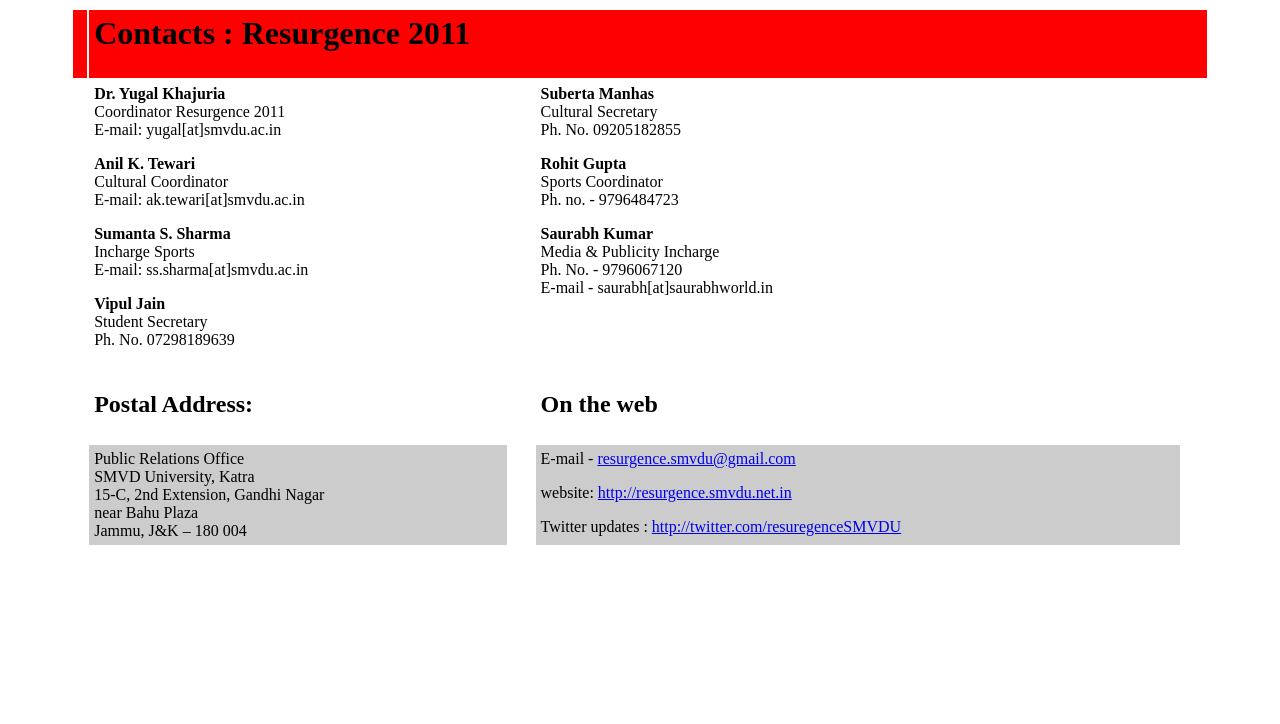
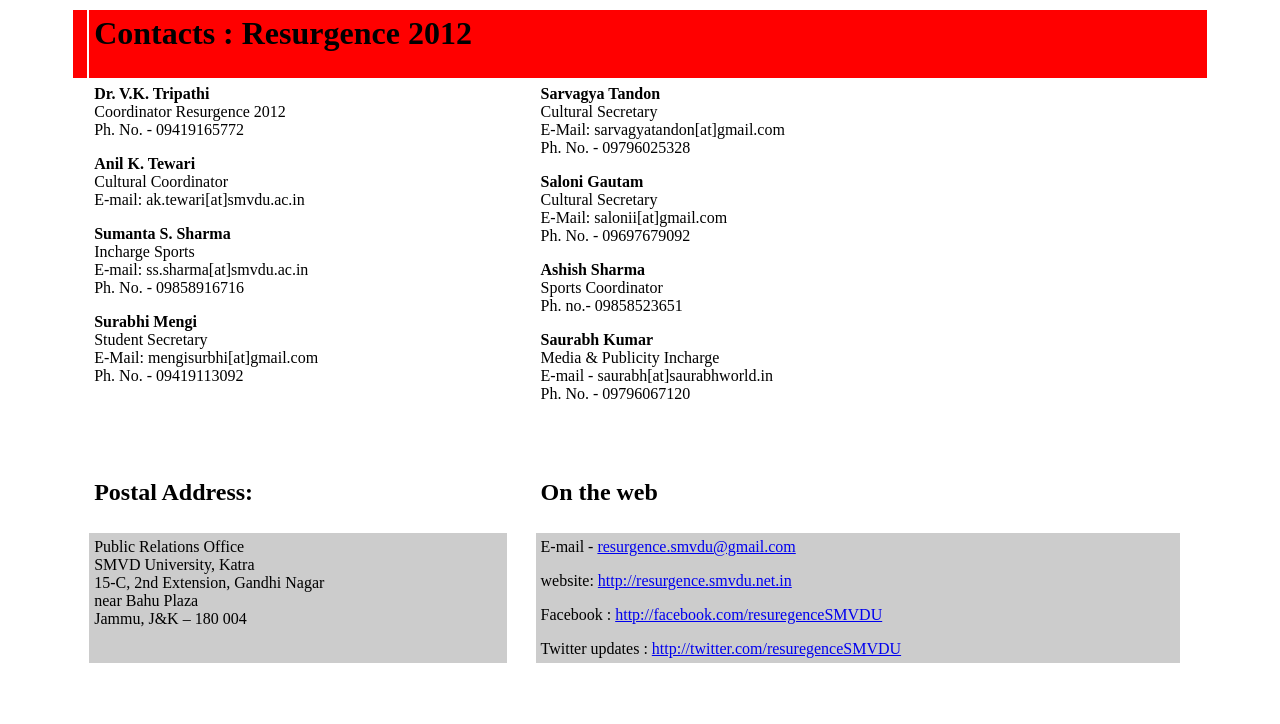
Before and after one commit to smvdu/Resurgence-website, a PHP site: page /_pages/contacts.html in a window 1280 px wide. Shown: the top 724 px of the page. Run offline with PHP 8.4, Linux system fonts and the light colour scheme.

Commit message:
Contacts

```diff
--- a/_pages/contacts.html
+++ b/_pages/contacts.html
@@ -1,7 +1,7 @@
 <html >
 <head>
 <meta http-equiv="Content-Type" content="text/html; charset=utf-8" />
-<title>Contacts : Resurgence 2011 : the cultural and Sports festival | SMVDU.</title>
+<title>Contacts : Resurgence 2012 : the cultural and Sports festival | SMVDU.</title>
 <meta name="robots" content="index,follow" />
 <meta name="publisher" content="Design Team, SMVDU" />
 <meta name="copyright" content="Resurgenc 2010, Web Development Team" />
@@ -16,32 +16,41 @@
 <table width="90%" border="0" cellpadding="5">
   <tr style="background-color:#FF0000;">
     <td width="1%">&nbsp;</td>
-    <td colspan="4"><h1>Contacts : Resurgence 2011</h1></td>
+    <td colspan="4"><h1>Contacts : Resurgence 2012</h1></td>
     </tr>
   <tr>
     <td>&nbsp;</td>
-    <td colspan="2" valign="top"><p><strong>Dr. Yugal Khajuria</strong> <strong></strong><br />
- Coordinator Resurgence 2011<br />
-E-mail: yugal[at]smvdu.ac.in</p>
+    <td colspan="2" valign="top"><p><strong>Dr. V.K. Tripathi</strong> <strong></strong><br />
+         Coordinator Resurgence 2012<br />
+         Ph. No. - 09419165772<br /></p>
     <p><strong>Anil K. Tewari</strong> <strong></strong><br />
-Cultural Coordinator<br />
-E-mail: ak.tewari[at]smvdu.ac.in</p>
+		 Cultural Coordinator<br />
+		 E-mail: ak.tewari[at]smvdu.ac.in</p>
+
     <p><strong></strong><strong>Sumanta S. Sharma</strong><br />
-      Incharge Sports <br />
-      E-mail: ss.sharma[at]smvdu.ac.in</p>
-    <p><strong>Vipul Jain</strong><br />
-Student Secretary <br />
-Ph. No. 07298189639</p></td>
-    <td colspan="2" valign="top"><p><strong>Suberta Manhas</strong><br />
-Cultural Secretary <br />
-Ph. No. 09205182855</p>
-      <p><strong>Rohit Gupta</strong><br />
+		 Incharge Sports <br />
+		 E-mail: ss.sharma[at]smvdu.ac.in <br />
+		 Ph. No. - 09858916716<br /> </p>
+
+    <p><strong>Surabhi Mengi</strong><br />
+		Student Secretary <br />
+		E-Mail: mengisurbhi[at]gmail.com <br />
+		Ph. No. - 09419113092<br /></p></td>
+    <td colspan="2" valign="top"><p><strong>Sarvagya Tandon</strong><br />
+		Cultural Secretary <br />
+		E-Mail: sarvagyatandon[at]gmail.com <br />
+		Ph. No. - 09796025328<br /></p>
+	  <p><strong>Saloni Gautam</strong><br />
+		Cultural Secretary <br />
+		E-Mail: salonii[at]gmail.com <br />
+		Ph. No. - 09697679092<br /></p>
+      <p><strong>Ashish Sharma</strong><br />
         Sports Coordinator<br />
-        Ph. no. - 9796484723</p>
+        Ph. no.- 09858523651</p>
       <p><strong>Saurabh Kumar</strong><br  />
         Media &amp; Publicity Incharge<br />
-      Ph. No. - 9796067120<br />
-    E-mail - saurabh[at]saurabhworld.in</p>
+      		E-mail - saurabh[at]saurabhworld.in <br />
+			Ph. No. - 09796067120<br /></p>
       <p>&nbsp;</p></td>
   </tr>
 <!--  <tr>
@@ -114,7 +123,9 @@ Jammu, J&amp;K – 180 004</td>
     <td>&nbsp;</td>
     <td valign="top"style="background-color:#CCCCCC;"><p>E-mail - <a href="mailto:resurgence.smvdu@gmail.com">resurgence.smvdu@gmail.com</a></p>
       <p>website: <a href="http://smvdu.ac.in/resurgence">http://resurgence.smvdu.net.in</a> </p>
-    <p>Twitter updates : <a href="http://twitter.com/resuregenceSMVDU">http://twitter.com/resuregenceSMVDU</a></p></td>
+	  <p>Facebook : <a href="http://www.facebook.com/resurgence.fest">http://facebook.com/resuregenceSMVDU</a></p>
+    <p>Twitter updates : <a href="https://twitter.com/#!/resurgenceSMVDU">http://twitter.com/resuregenceSMVDU</a></p></td>
+
     <td>&nbsp;</td>
   </tr>
   <tr>
--- a/index.php
+++ b/index.php
@@ -264,7 +264,7 @@ else
 
   <a id="contacts"
 
-  style="font-size: 30px;"
+  style="font-size: 24px;"
 
   href="_pages/contacts.html">
 
@@ -315,7 +315,7 @@ else
 
   <a id="sports_Schedule"
 
-  style="font-size: 22px;"
+  style="font-size: 30px;"
 
   href="https://docs.google.com/spreadsheet/pub?key=0AvXO5wGsqOOedDh3eTlaeGdNNHVURjktVzRxOU9CNVE&single=true&gid=0&output=html">
 
```
